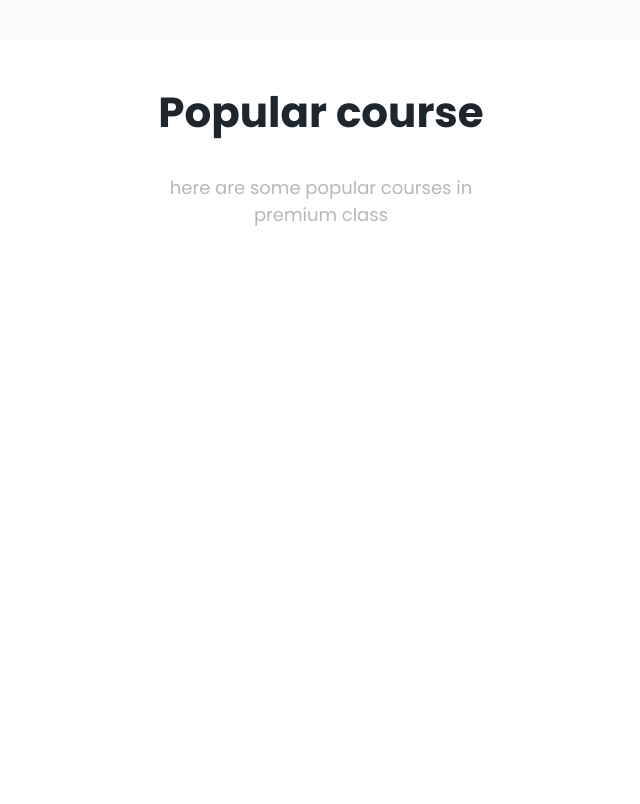
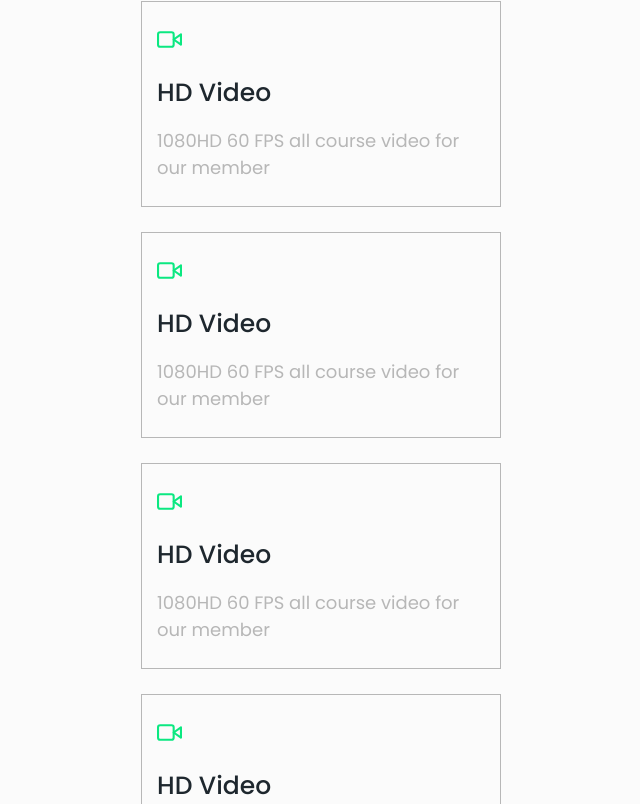
Before and after one commit to edmilson-dk/ruangku, a React (Create React App) app: page / in a window 1280 px wide. Shown: the part 1096-1900 px from the top of the page, without its empty margins (319-959 px from the left). Before the commit the page ends 1394 px from the top, so only its background shows below. Built offline with nearby package versions, Linux system fonts and the light colour scheme; the HTML template or start-up script is replaced by a standard one.

Commit message:
feat: created works box component

```diff
--- /dev/null
+++ b/src/Components/WorksBox/index.js
@@ -0,0 +1,21 @@
+import {
+  WorksBoxWrapper,
+  WorksBoxContent,
+  WorksBoxIcon,
+  WorksBoxTitle,
+  WorksBoxText,
+} from './styles';
+
+function WorksBox({ icon, title, text }) {
+  return (
+    <WorksBoxWrapper>
+      <WorksBoxContent>
+        <WorksBoxIcon>{ icon }</WorksBoxIcon>
+        <WorksBoxTitle>{ title }</WorksBoxTitle>
+        <WorksBoxText>{ text }</WorksBoxText>
+      </WorksBoxContent>
+    </WorksBoxWrapper>
+  );
+}
+
+export default WorksBox;
--- /dev/null
+++ b/src/Components/WorksBox/styles.js
@@ -0,0 +1,39 @@
+import styled from 'styled-components';
+
+export const WorksBoxWrapper = styled.article`
+  width: 100%;
+  padding: 2.5rem 1.5rem;
+  border: 1px solid ${({ theme }) => theme.colors.gray};
+  background: transparent;
+
+  & + article {
+    margin-top: 2.5rem;
+  }
+`;
+
+export const WorksBoxContent = styled.div`
+  width: 100%;
+  display: flex;
+  flex-direction: column;
+  justify-content: center;
+  align-items: flex-start;
+`;
+
+export const WorksBoxIcon = styled.p`
+  display: block;
+  font-size: ${({ theme }) => theme.fontSizes.mobile.sm};
+`;
+
+export const WorksBoxTitle = styled.h3`
+  font-size: ${({ theme }) => theme.fontSizes.mobile.md};
+  color: ${({ theme }) => theme.colors.dark};
+  font-weight: 500;
+  margin: 1.5rem 0;
+  text-align: left;
+`;
+
+export const WorksBoxText = styled.p`
+  font-size: ${({ theme }) => theme.fontSizes.mobile.sm};
+  color: ${({ theme }) => theme.colors.gray};
+  text-align: left;
+`;
--- a/src/Screens/HomePage/index.js
+++ b/src/Screens/HomePage/index.js
@@ -1,8 +1,10 @@
 import React, { Suspense } from 'react';
+import { FiVideo } from 'react-icons/fi';
 
 const Header = React.lazy(() => import('../../Components/UI/Header/'));
 const BannerSection = React.lazy(() => import('../../Components/Banner/'));
 const GenericSection = React.lazy(() => import('../../Components/GenericSection/'));
+const WorksBox = React.lazy(() => import('../../Components/WorksBox'));
 
 function HomePage() {
   return (
@@ -13,7 +15,38 @@ function HomePage() {
         title='How it works'
         text="Ruangku online course provides learning method that enjoyable and relaxing for all our member."
         isBackgroundWhite={false}
-      ></GenericSection>
+      >
+        <WorksBox
+          icon={<FiVideo size="2.5rem" color="#0BE881"/>}
+          title="HD Video"
+          text="1080HD 60 FPS all course video for our member"
+        />
+        <WorksBox
+          icon={<FiVideo size="2.5rem" color="#0BE881"/>}
+          title="HD Video"
+          text="1080HD 60 FPS all course video for our member"
+        />
+        <WorksBox
+          icon={<FiVideo size="2.5rem" color="#0BE881"/>}
+          title="HD Video"
+          text="1080HD 60 FPS all course video for our member"
+        />
+        <WorksBox
+          icon={<FiVideo size="2.5rem" color="#0BE881"/>}
+          title="HD Video"
+          text="1080HD 60 FPS all course video for our member"
+        />
+        <WorksBox
+          icon={<FiVideo size="2.5rem" color="#0BE881"/>}
+          title="HD Video"
+          text="1080HD 60 FPS all course video for our member"
+        />
+        <WorksBox
+          icon={<FiVideo size="2.5rem" color="#0BE881"/>}
+          title="HD Video"
+          text="1080HD 60 FPS all course video for our member"
+        />
+      </GenericSection>
       <GenericSection
         title="Popular course"
         text="here are some popular courses in premium class"
```
Also changed, not shown: 1 other file (tests, documents, lock files or other folders).
